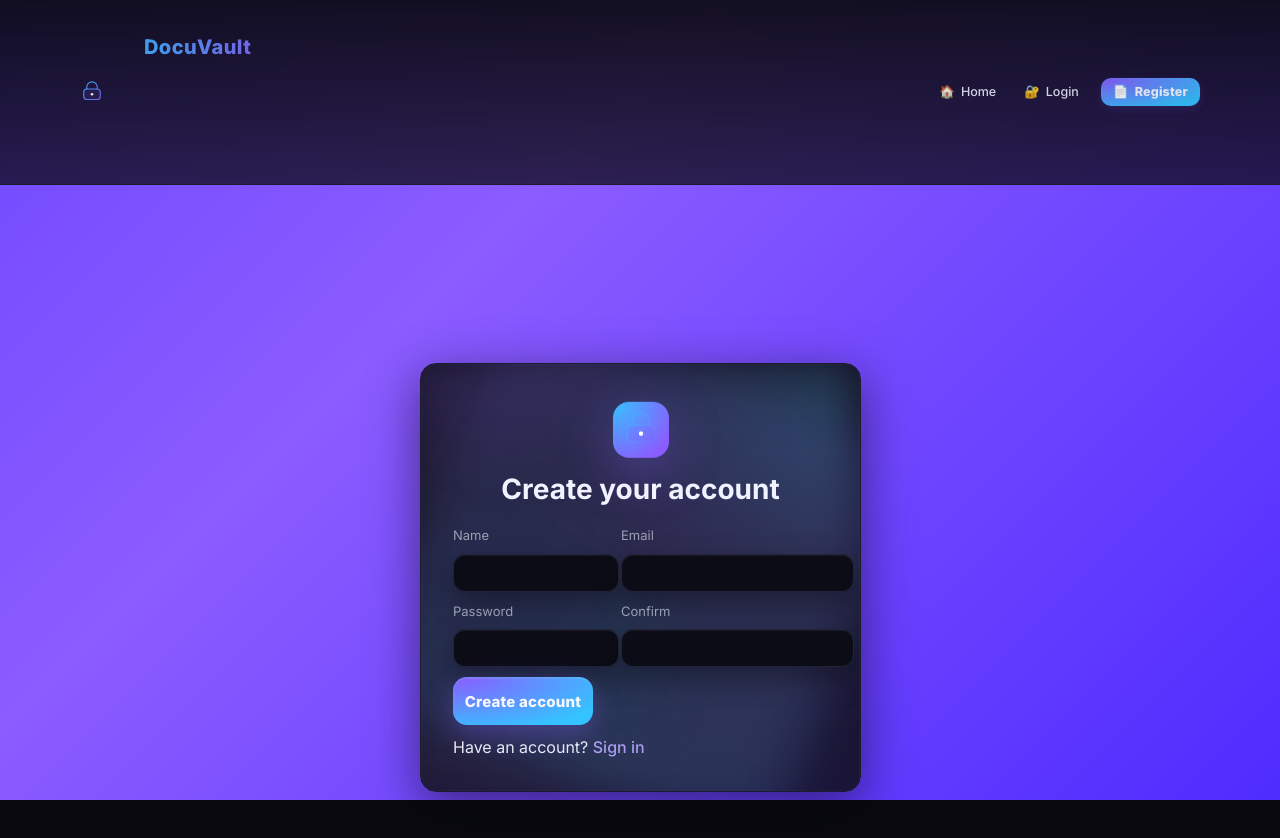
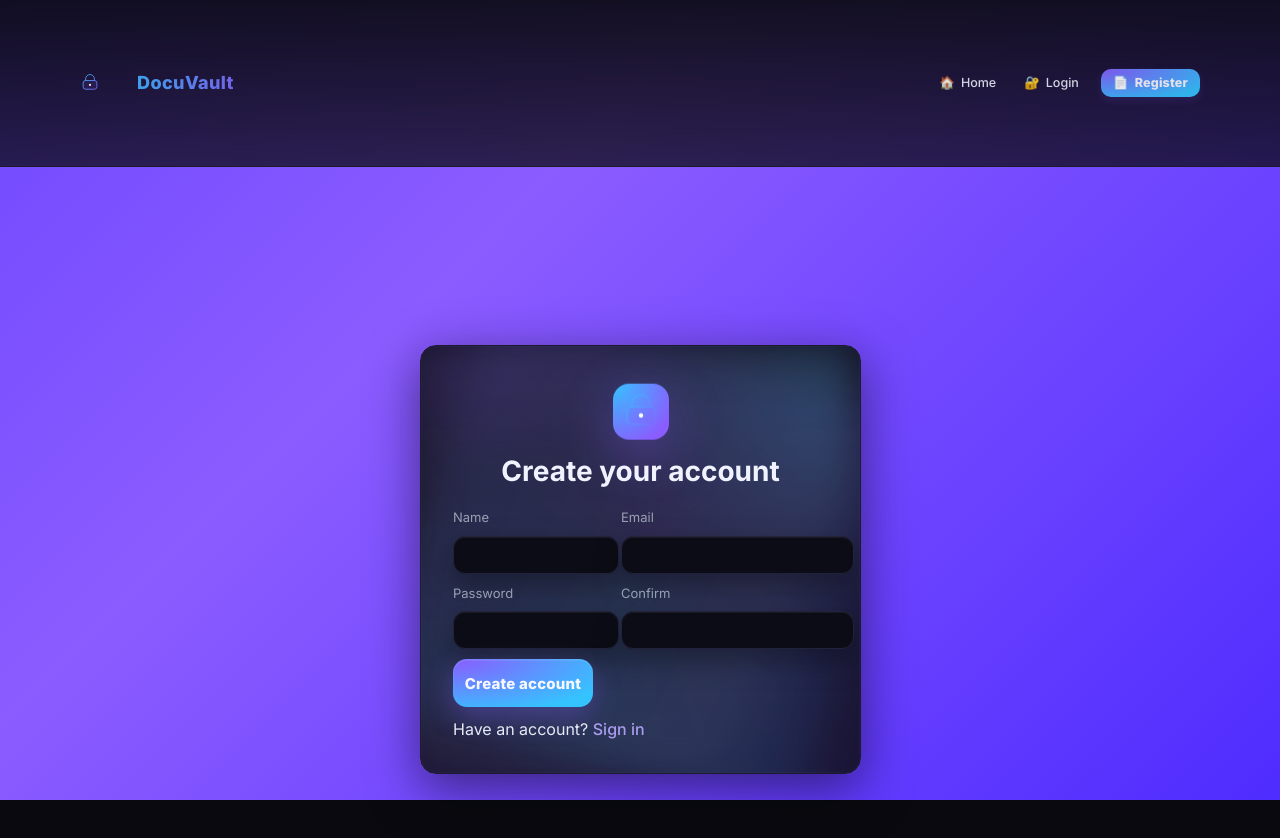
Before and after one commit to bastingg05/DocVault-1, a React (Vite) app in the folder frontend_react/: page /register in a window 1280 px wide. Shown: the top 838 px of the page. Built offline with nearby package versions, Linux system fonts and the light colour scheme; no server answers.

Commit message:
Navbar align + height 40px: smaller logo (18px), icons 20px, tighter padding

```diff
--- a/frontend_react/src/index.css
+++ b/frontend_react/src/index.css
@@ -27,12 +27,12 @@ a:hover { opacity: 1; }
 body { margin: 0; min-width: 320px; min-height: 100vh; }
 h1 { font-size: 2rem; color: var(--heading); }
 .app-header { position: sticky; top: 0; z-index: 20; backdrop-filter: blur(6px); background: linear-gradient(180deg, rgba(9,9,15,.92), rgba(9,9,15,.72)); border-bottom: 1px solid var(--border); }
-.nav { max-width: 1120px; margin: 0 auto; padding: 2px 10px; display: flex; align-items: center; justify-content: space-between; gap: 8px; min-height: 44px; }
+.nav { max-width: 1120px; margin: 0 auto; padding: 2px 8px; display: flex; align-items: center; justify-content: space-between; gap: 8px; min-height: 40px; }
 .nav a { display:inline-flex; align-items:center; gap:6px; font-size: 12.5px; }
 .nav .nav-actions a { padding: 4px 6px; border-radius: 10px; line-height: 1; }
 .nav .nav-actions .btn { padding: 6px 8px; font-size: 12.5px; line-height: 1; border-radius: 10px; box-shadow: 0 3px 10px rgba(139,92,255,.16), 0 0 0 1px rgba(53,195,255,.12) inset; }
-.nav svg { width: 24px; height: 24px; }
-.logo { font-weight: 800; letter-spacing: .4px; font-size: 20px; background: linear-gradient(90deg, var(--accent), var(--primary)); -webkit-background-clip: text; background-clip: text; color: transparent; }
+.nav svg { width: 20px; height: 20px; }
+.logo { font-weight: 800; letter-spacing: .4px; font-size: 18px; display:inline-flex; align-items:center; line-height:1; background: linear-gradient(90deg, var(--accent), var(--primary)); -webkit-background-clip: text; background-clip: text; color: transparent; }
 h1 { font-size: 2rem; }
 .container { max-width: 1040px; margin: 0 auto; padding: 24px; }
 .panel { max-width: 720px; margin: 24px auto; padding: 24px; border-radius: 16px; border: 1px solid var(--border); background: linear-gradient(180deg, rgba(16,16,27,.95), rgba(16,16,27,.88)); box-shadow: 0 14px 50px rgba(0,0,0,.5), 0 0 0 1px rgba(124,92,255,.06) inset, 0 0 60px rgba(139,92,255,.08); }
```
